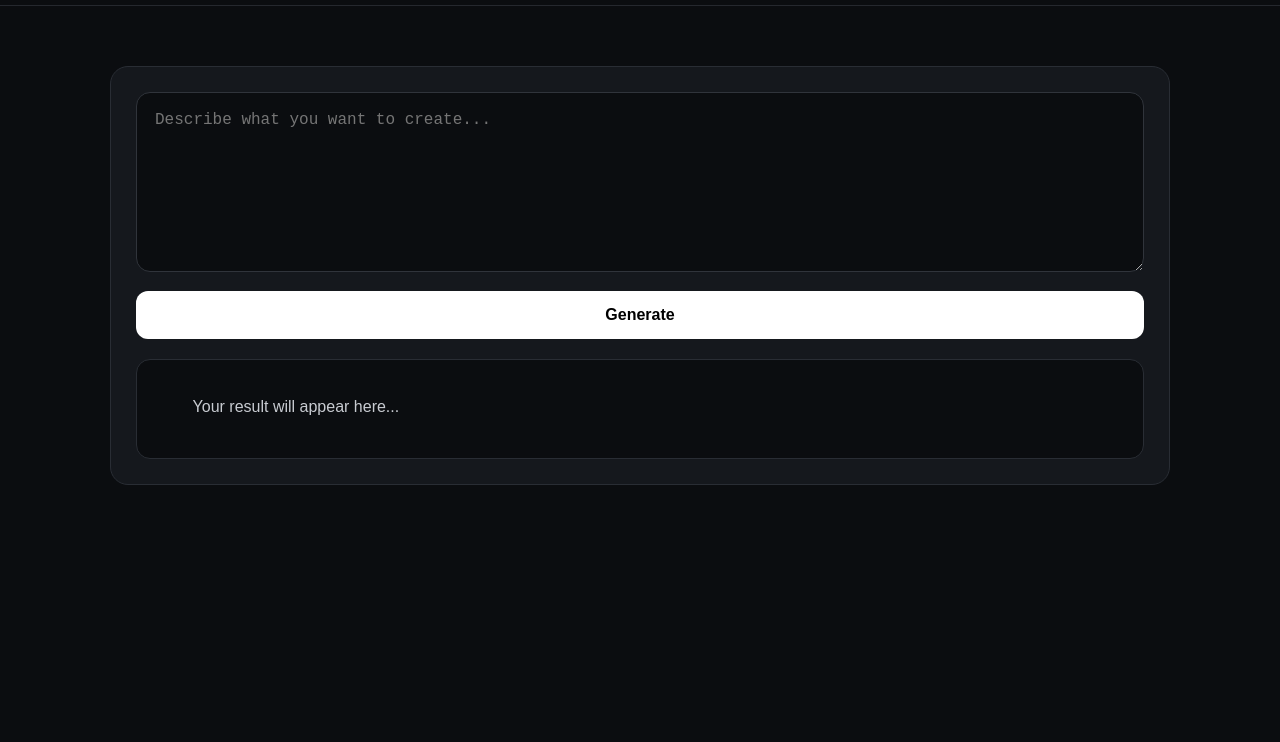
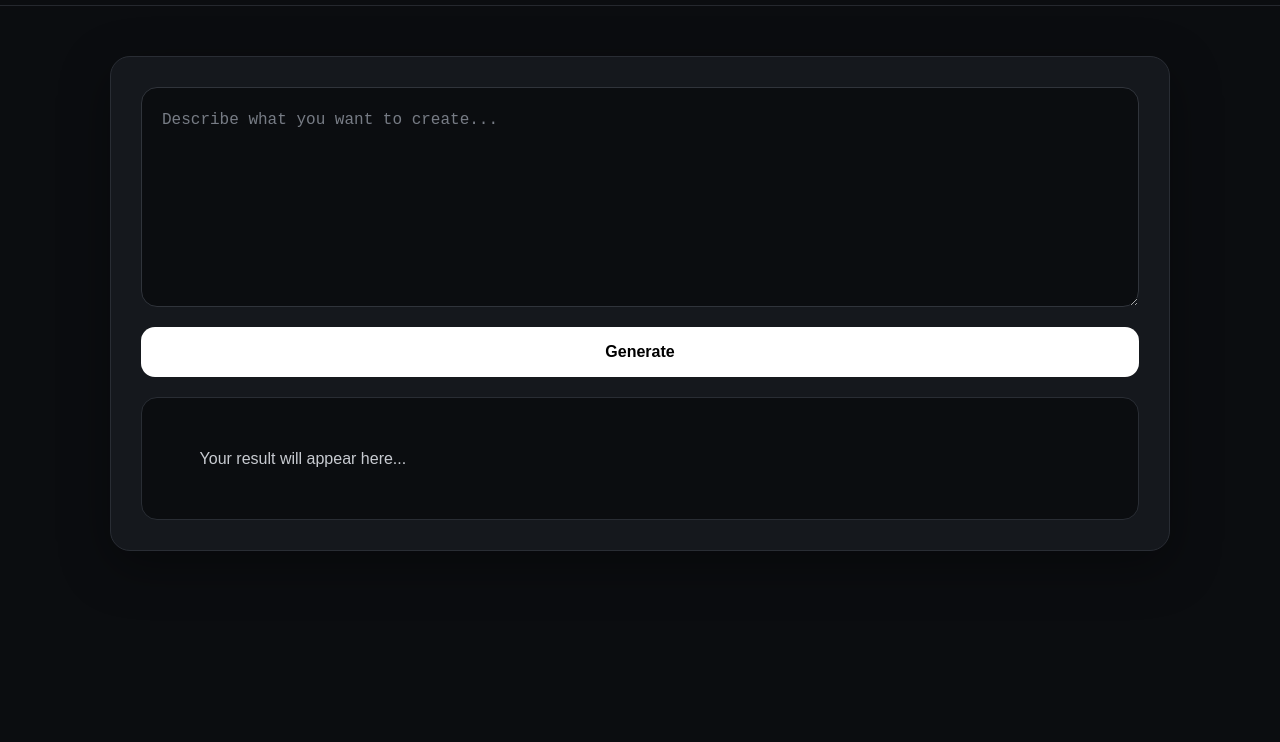
Before and after one commit to babar-uman/babar-ai, a plain HTML site: page index.html in a window 1280 px wide. Shown: the part 58-800 px from the top of the page. Drawn offline with Linux system fonts and the light colour scheme.

Commit message:
Update style.css

```diff
--- a/style.css
+++ b/style.css
@@ -7,13 +7,15 @@
 body {
   font-family: Arial, sans-serif;
   background: #0b0d10;
-  color: #ffffff;
+  color: #fff;
+  min-height: 100vh;
 }
 
 header {
   height: 64px;
   display: flex;
   align-items: center;
+  justify-content: space-between;
   padding: 0 24px;
   border-bottom: 1px solid #25282e;
   background: #0b0d10;
@@ -21,61 +23,90 @@ header {
 
 header h1 {
   font-size: 20px;
+  letter-spacing: 0.5px;
 }
 
 .container {
+  width: 100%;
   max-width: 1100px;
-  margin: 40px auto;
-  padding: 20px;
+  margin: 0 auto;
+  padding: 50px 20px;
 }
 
 .card {
   background: #15181d;
   border: 1px solid #292d34;
-  border-radius: 18px;
-  padding: 25px;
+  border-radius: 20px;
+  padding: 30px;
+  box-shadow: 0 15px 50px rgba(0, 0, 0, 0.35);
 }
 
 textarea {
   width: 100%;
-  min-height: 180px;
+  min-height: 220px;
   background: #0b0d10;
-  color: white;
+  color: #fff;
   border: 1px solid #30343b;
-  border-radius: 14px;
-  padding: 18px;
+  border-radius: 16px;
+  padding: 20px;
   font-size: 16px;
+  line-height: 1.6;
   outline: none;
   resize: vertical;
 }
 
+textarea::placeholder {
+  color: #777c85;
+}
+
 textarea:focus {
-  border-color: #666b75;
+  border-color: #777d88;
 }
 
 button {
   width: 100%;
-  margin-top: 15px;
-  padding: 15px;
+  margin-top: 16px;
+  padding: 16px;
   border: none;
-  border-radius: 12px;
-  background: white;
-  color: black;
+  border-radius: 14px;
+  background: #fff;
+  color: #000;
   font-size: 16px;
   font-weight: bold;
+  cursor: pointer;
+  transition: 0.2s;
+}
+
+button:hover {
+  transform: translateY(-1px);
 }
 
 button:active {
-  transform: scale(0.99);
+  transform: scale(0.98);
 }
 
 #output {
   margin-top: 20px;
-  padding: 20px;
-  min-height: 100px;
+  padding: 22px;
+  min-height: 120px;
   background: #0b0d10;
   border: 1px solid #292d34;
-  border-radius: 14px;
+  border-radius: 16px;
   color: #c8cbd1;
   white-space: pre-wrap;
+  line-height: 1.6;
 }
+
+@media (max-width: 600px) {
+  header {
+    padding: 0 16px;
+  }
+
+  .container {
+    padding: 25px 14px;
+  }
+
+  .card {
+    padding: 18px;
+    border-radius: 16px;
+  }
```
